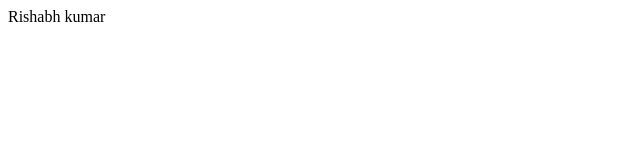
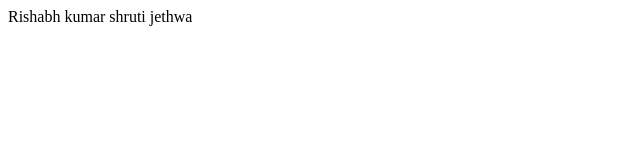
Before and after one commit to shrutiJethwa/try-1, a plain HTML site: page index.html in a window 1280 px wide. Shown: the whole page, without its empty margins (0-640 px from the left). Drawn offline with Linux system fonts and the light colour scheme.

Commit message:
3 commit

```diff
--- a/index.html
+++ b/index.html
@@ -8,5 +8,6 @@
 </head>
 <body>
     Rishabh kumar
+    shruti jethwa
 </body>
 </html>
```
